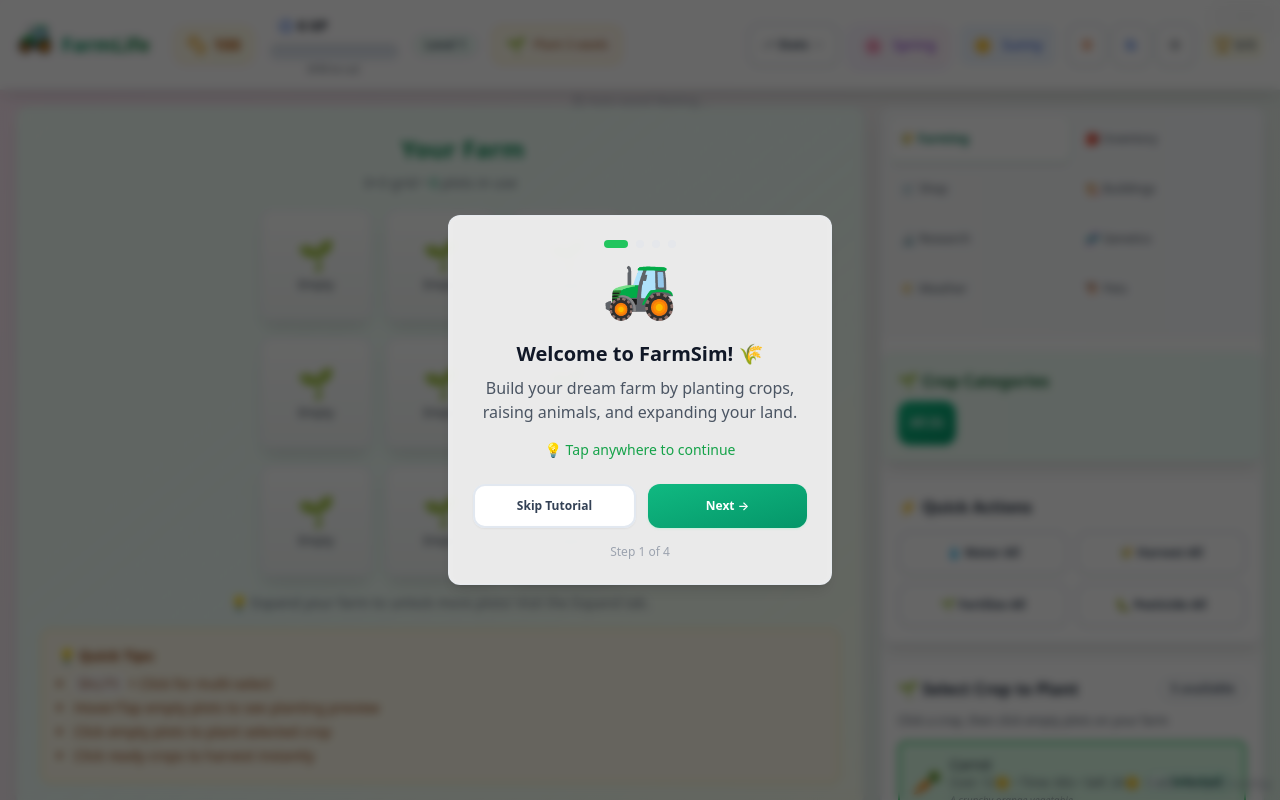
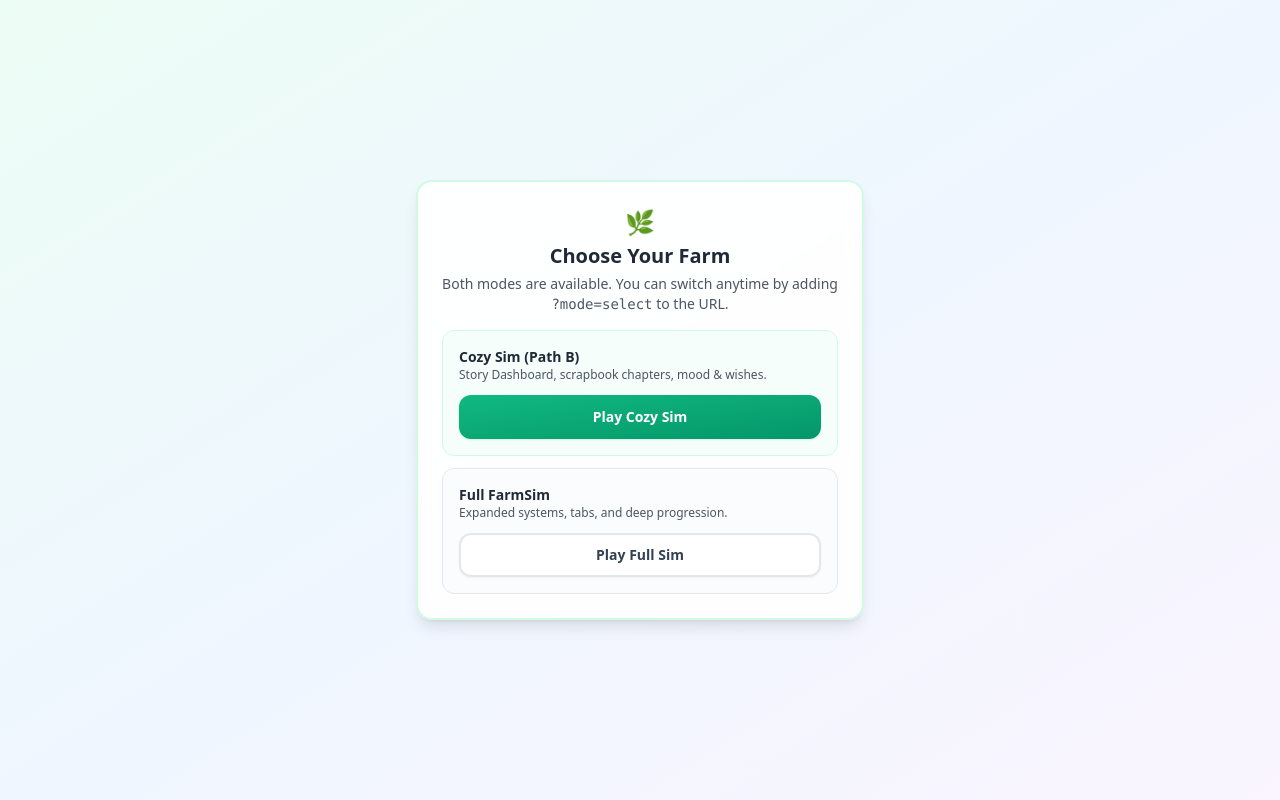
Before and after one commit to Sappgulf/FarmSim, a React (Vite) app: page / in a window 1280 px wide. Shown: the top 800 px of the page. Built offline with nearby package versions, Linux system fonts and the light colour scheme.

Commit message:
feat: add mode selector and lazy-load game modes

```diff
--- /dev/null
+++ b/src/components/GameLauncher.jsx
@@ -0,0 +1,38 @@
+/**
+ * GameLauncher
+ * Simple mode selector to access both FarmSim (full) and Cozy Path B.
+ */
+import React, { memo } from 'react';
+import { Button } from './ui/button';
+
+function GameLauncherComponent({ onSelect }) {
+  return (
+    <div className="min-h-screen flex items-center justify-center px-4 py-10">
+      <div className="max-w-md w-full bg-white/90 backdrop-blur border-2 border-emerald-100 rounded-2xl shadow-lg p-6 space-y-4">
+        <div className="text-center space-y-1">
+          <div className="text-2xl">🌿</div>
+          <h1 className="text-xl font-bold text-gray-800">Choose Your Farm</h1>
+          <p className="text-sm text-gray-600">
+            Both modes are available. You can switch anytime by adding <span className="font-mono">?mode=select</span> to the URL.
+          </p>
+        </div>
+
+        <div className="space-y-3">
+          <div className="p-4 rounded-xl border border-emerald-100 bg-emerald-50/50">
+            <div className="text-sm font-semibold text-gray-800">Cozy Sim (Path B)</div>
+            <div className="text-xs text-gray-600">Story Dashboard, scrapbook chapters, mood & wishes.</div>
+            <Button className="mt-3 w-full" onClick={() => onSelect?.('cozy')}>Play Cozy Sim</Button>
+          </div>
+
+          <div className="p-4 rounded-xl border border-slate-200 bg-slate-50/60">
+            <div className="text-sm font-semibold text-gray-800">Full FarmSim</div>
+            <div className="text-xs text-gray-600">Expanded systems, tabs, and deep progression.</div>
+            <Button variant="outline" className="mt-3 w-full" onClick={() => onSelect?.('full')}>Play Full Sim</Button>
+          </div>
+        </div>
+      </div>
+    </div>
+  );
+}
+
+export const GameLauncher = memo(GameLauncherComponent);
--- a/src/main.jsx
+++ b/src/main.jsx
@@ -1,8 +1,11 @@
-import React from "react";
+import React, { Suspense, useEffect, useMemo, useState } from "react";
 import ReactDOM from "react-dom/client";
-import FarmSim from "./components/farm-sim/core/FarmSim";
 import GameErrorBoundary from "./components/GameErrorBoundary";
+import { GameLauncher } from "./components/GameLauncher";
 import "./index.css";
+
+const FarmSim = React.lazy(() => import("./components/farm-sim/core/FarmSim"));
+const FarmGame = React.lazy(() => import("./components/FarmGame"));
 
 // Register service worker for PWA/offline support (production only)
 if ("serviceWorker" in navigator) {
@@ -27,9 +30,46 @@
   });
 }
 
+function App() {
+  const params = useMemo(() => new URLSearchParams(window.location.search), []);
+  const forcedMode = params.get("mode");
+  const [mode, setMode] = useState(() => {
+    if (forcedMode && forcedMode !== "select") return forcedMode;
+    return localStorage.getItem("farmSim_mode");
+  });
+
+  useEffect(() => {
+    if (forcedMode && forcedMode !== "select") {
+      setMode(forcedMode);
+      localStorage.setItem("farmSim_mode", forcedMode);
+    }
+  }, [forcedMode]);
+
+  const handleSelect = (nextMode) => {
+    localStorage.setItem("farmSim_mode", nextMode);
+    setMode(nextMode);
+  };
+
+  if (!mode || forcedMode === "select") {
+    return <GameLauncher onSelect={handleSelect} />;
+  }
+
+  const fallback = (
+    <div className="min-h-screen flex items-center justify-center text-sm text-gray-600">
+      Loading farm...
+    </div>
+  );
+
+  return (
+    <Suspense fallback={fallback}>
+      {mode === "cozy" ? <FarmGame /> : <FarmSim />}
+    </Suspense>
+  );
+}
+
 // Load the full game with error boundary
 ReactDOM.createRoot(document.getElementById("root")).render(
   <GameErrorBoundary>
-    <FarmSim />
+    <App />
   </GameErrorBoundary>
 );
```
Also changed, not shown: 2 other files (tests, documents, lock files or other folders).
